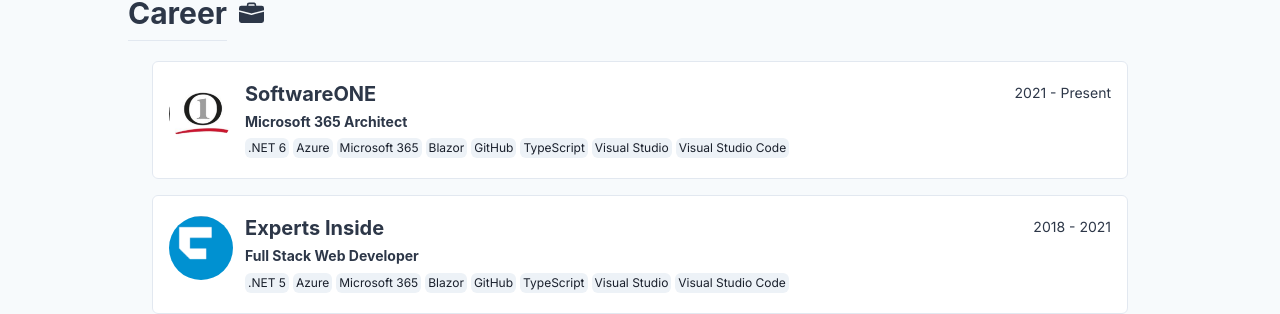
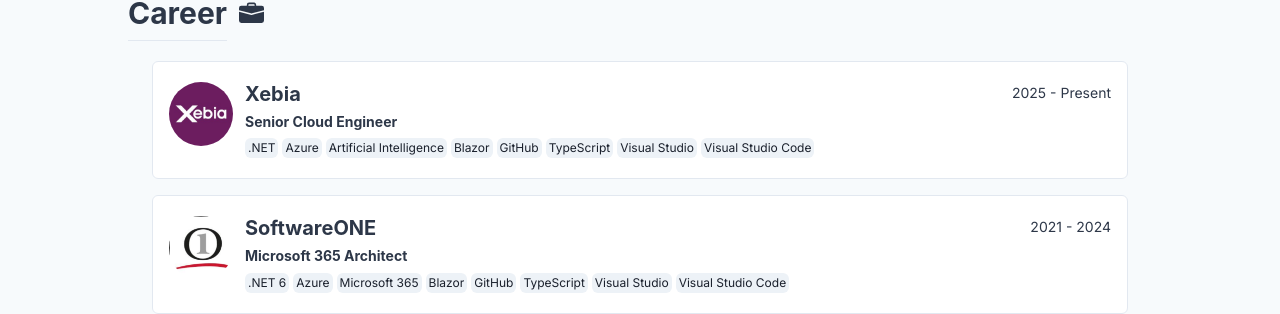
Before and after one commit to kasuken/emanuelebartolesi.com, a Next.js app: page /about in a window 1280 px wide. Shown: the part 117-431 px from the top of the page. Built offline with nearby package versions, Linux system fonts and the light colour scheme; no server answers.

Commit message:
update companies

```diff
--- a/data/data.ts
+++ b/data/data.ts
@@ -1,10 +1,18 @@
 export const companies = [
+  {
+    title: 'Xebia',
+    alt: 'Xebia',
+    role: 'Senior Cloud Engineer',
+    skills: ['.NET', 'Azure', 'Artificial Intelligence', 'Blazor', 'GitHub', 'TypeScript', 'Visual Studio', 'Visual Studio Code'],
+    period: '2025 - Present',
+    logo: '/assets/images/logos/xebia_logo.jpeg',
+  },
   {
     title: 'SoftwareONE',
     alt: 'SoftwareONE',
     role: 'Microsoft 365 Architect',
     skills: ['.NET 6', 'Azure', 'Microsoft 365', 'Blazor', 'GitHub', 'TypeScript', 'Visual Studio', 'Visual Studio Code'],
-    period: '2021 - Present',
+    period: '2021 - 2024',
     logo: '/assets/images/logos/swo.png',
   },
   {
```
Also changed, not shown: public/assets/images/logos/xebia_logo.jpeg (added).
